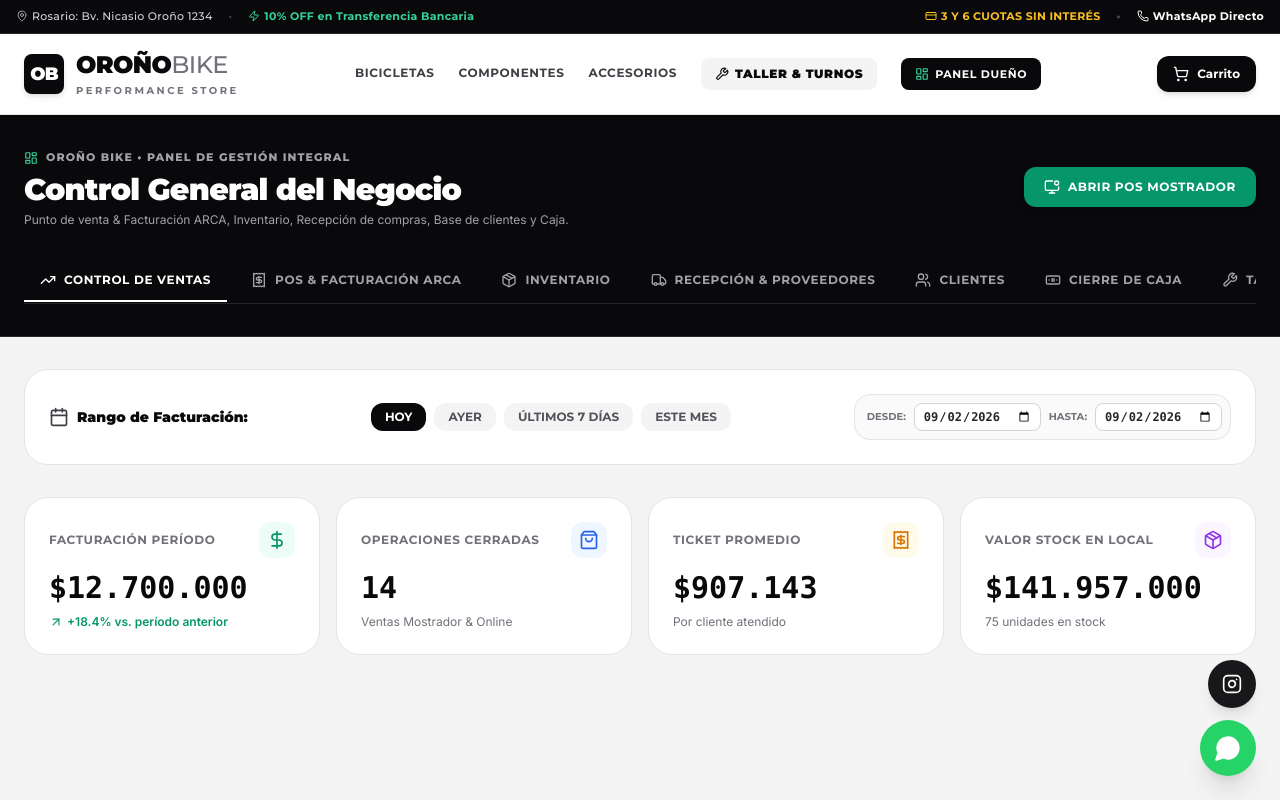
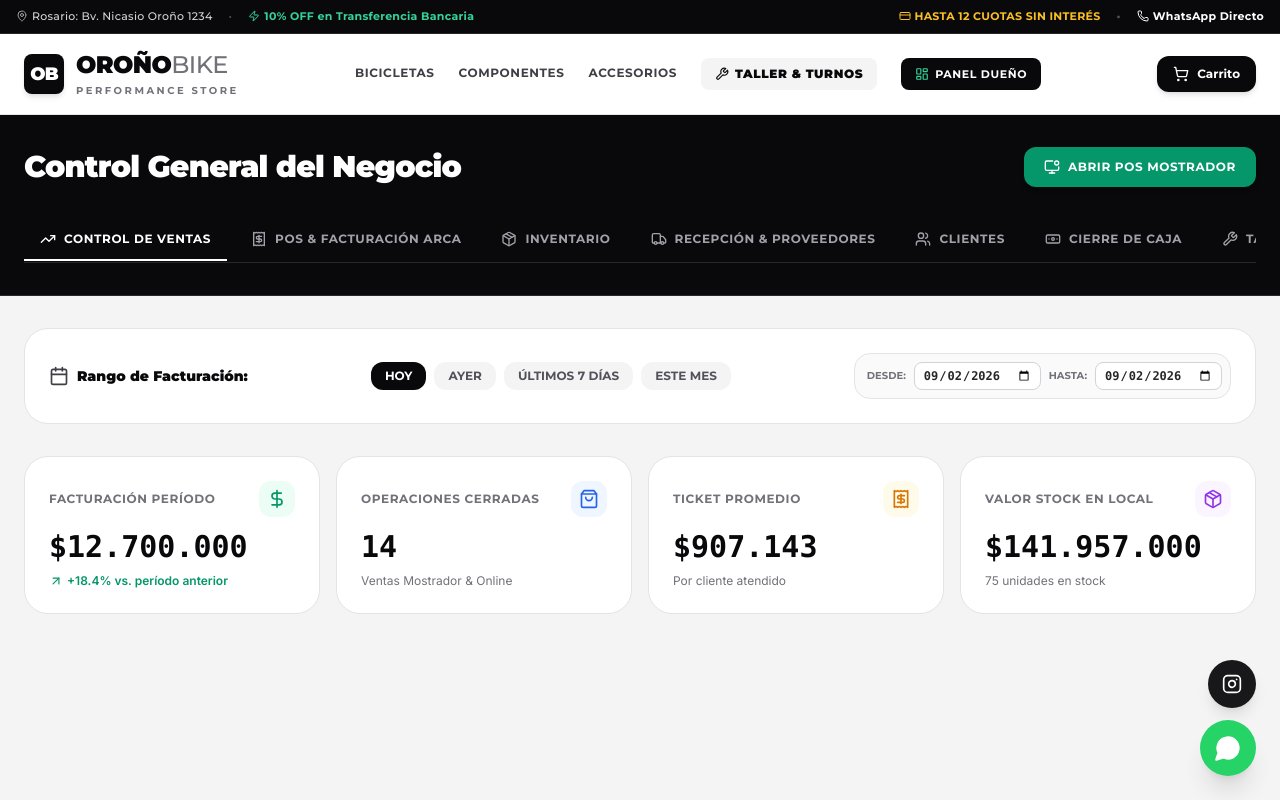
Before and after one commit to lgarcia28/orono-bike, a Next.js app: page /admin in a window 1280 px wide. Built offline with nearby package versions, Linux system fonts and the light colour scheme.

Commit message:
feat: simplificar encabezado de panel de dueño y actualizar cuotas a hasta 12 cuotas

```diff
--- a/app/admin/page.tsx
+++ b/app/admin/page.tsx
@@ -1412,16 +1412,9 @@
       <div className="bg-zinc-950 text-white border-b border-zinc-800 py-8 px-4 sm:px-6">
         <div className="max-w-7xl mx-auto flex flex-col md:flex-row md:items-center justify-between gap-4">
           <div>
-            <div className="inline-flex items-center gap-2 text-[11px] font-heading font-extrabold text-zinc-400 uppercase tracking-widest mb-1.5">
-              <LayoutDashboard className="w-3.5 h-3.5 text-emerald-400" />
-              <span>Oroño Bike • Panel de Gestión Integral</span>
-            </div>
             <h1 className="text-3xl font-heading font-black text-white tracking-tight">
               Control General del Negocio
             </h1>
-            <p className="text-xs text-zinc-400 mt-1">
-              Punto de venta & Facturación ARCA, Inventario, Recepción de compras, Base de clientes y Caja.
-            </p>
           </div>
 
           <div className="flex items-center gap-3">
--- a/app/components/catalog/ModernProductDetail.tsx
+++ b/app/components/catalog/ModernProductDetail.tsx
@@ -109,6 +109,7 @@
   const transferPrice = price * 0.9; // 10% OFF
   const installment3 = price / 3;
   const installment6 = price / 6;
+  const installment12 = price / 12;
 
   const basePhone = process.env.NEXT_PUBLIC_LOCAL_WHATSAPP || '5493410000000';
   const whatsappMsg = `¡Hola Oroño Bike! Quiero consultar por la ${product.title} (Talle: ${selectedSize}, Color: ${selectedColor}).`;
@@ -233,15 +234,9 @@
               </div>
               <div className="flex items-center justify-between text-zinc-700 bg-white p-2.5 rounded-lg border border-zinc-200 font-medium">
                 <span className="flex items-center gap-1.5">
-                  <CreditCard className="w-4 h-4 text-zinc-500" /> 3 cuotas sin interés de:
+                  <CreditCard className="w-4 h-4 text-zinc-500" /> Hasta 12 cuotas sin interés de:
                 </span>
-                <span className="font-heading font-bold text-zinc-950">{formatCurrency(installment3)}</span>
-              </div>
-              <div className="flex items-center justify-between text-zinc-700 bg-white p-2.5 rounded-lg border border-zinc-200 font-medium">
-                <span className="flex items-center gap-1.5">
-                  <CreditCard className="w-4 h-4 text-zinc-500" /> 6 cuotas fijas de:
-                </span>
-                <span className="font-heading font-bold text-zinc-950">{formatCurrency(installment6)}</span>
+                <span className="font-heading font-bold text-zinc-950">{formatCurrency(installment12)}</span>
               </div>
             </div>
           </div>
--- a/app/components/catalog/ProductCard.tsx
+++ b/app/components/catalog/ProductCard.tsx
@@ -15,7 +15,7 @@
   const totalStock = product.variants.reduce((acc, v) => acc + v.stock, 0);
 
   const transferPrice = minPrice * 0.9; // 10% OFF
-  const installment3 = minPrice / 3;
+  const installment12 = minPrice / 12;
 
   const sizes = Array.from(new Set(product.variants.map((v) => v.size)));
 
@@ -106,7 +106,7 @@
             </div>
             <div className="flex items-center gap-1.5 text-zinc-600 text-[11px]">
               <CreditCard className="w-3 h-3 shrink-0 text-zinc-400" />
-              <span>3 cuotas sin interés de <strong>{formatCurrency(installment3)}</strong></span>
+              <span>Hasta 12 cuotas sin interés de <strong>{formatCurrency(installment12)}</strong></span>
             </div>
           </div>
 
--- a/app/components/layout/Header.tsx
+++ b/app/components/layout/Header.tsx
@@ -51,7 +51,7 @@
           </div>
           <div className="flex items-center gap-4 text-zinc-300 font-bold">
             <span className="flex items-center gap-1 text-amber-400">
-              <CreditCard className="w-3 h-3" /> 3 Y 6 CUOTAS SIN INTERÉS
+              <CreditCard className="w-3 h-3" /> HASTA 12 CUOTAS SIN INTERÉS
             </span>
             <span className="hidden md:inline text-zinc-600">•</span>
             <a
--- a/app/page.tsx
+++ b/app/page.tsx
@@ -118,7 +118,7 @@
           <div className="lg:col-span-4 flex flex-col sm:grid sm:grid-cols-3 lg:flex lg:flex-col gap-3 text-left">
             <div className="bg-zinc-950/70 border border-white/10 backdrop-blur-md p-5 rounded-2xl hover:border-white/20 transition-colors">
               <CreditCard className="w-5 h-5 text-amber-400 mb-2" />
-              <span className="font-heading font-black text-base text-white block">3 Y 6 CUOTAS</span>
+              <span className="font-heading font-black text-base text-white block">HASTA 12 CUOTAS</span>
               <span className="text-[11px] text-zinc-400 font-medium">Sin interés con todas las tarjetas</span>
             </div>
             <div className="bg-zinc-950/70 border border-white/10 backdrop-blur-md p-5 rounded-2xl hover:border-white/20 transition-colors">
@@ -239,7 +239,7 @@
           <div>
             <h4 className="text-white font-heading font-bold uppercase tracking-wider mb-4 text-xs">Medios de Pago & Envíos</h4>
             <p className="text-zinc-400 leading-relaxed">
-              Tarjetas de Crédito con 3 y 6 Cuotas Sin Interés, Transferencia Bancaria (10% OFF), Efectivo y Débito. Envíos asegurados a todo el país.
+              Tarjetas de Crédito con hasta 12 Cuotas Sin Interés, Transferencia Bancaria (10% OFF), Efectivo y Débito. Envíos asegurados a todo el país.
             </p>
           </div>
           <div>
```
